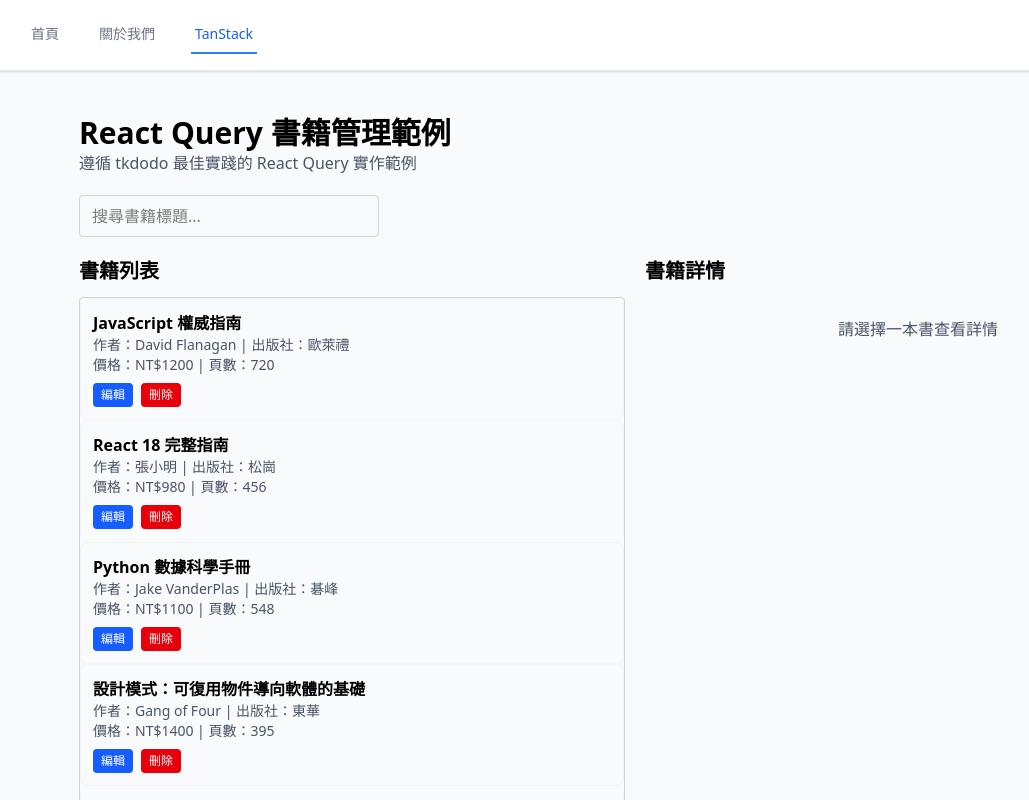
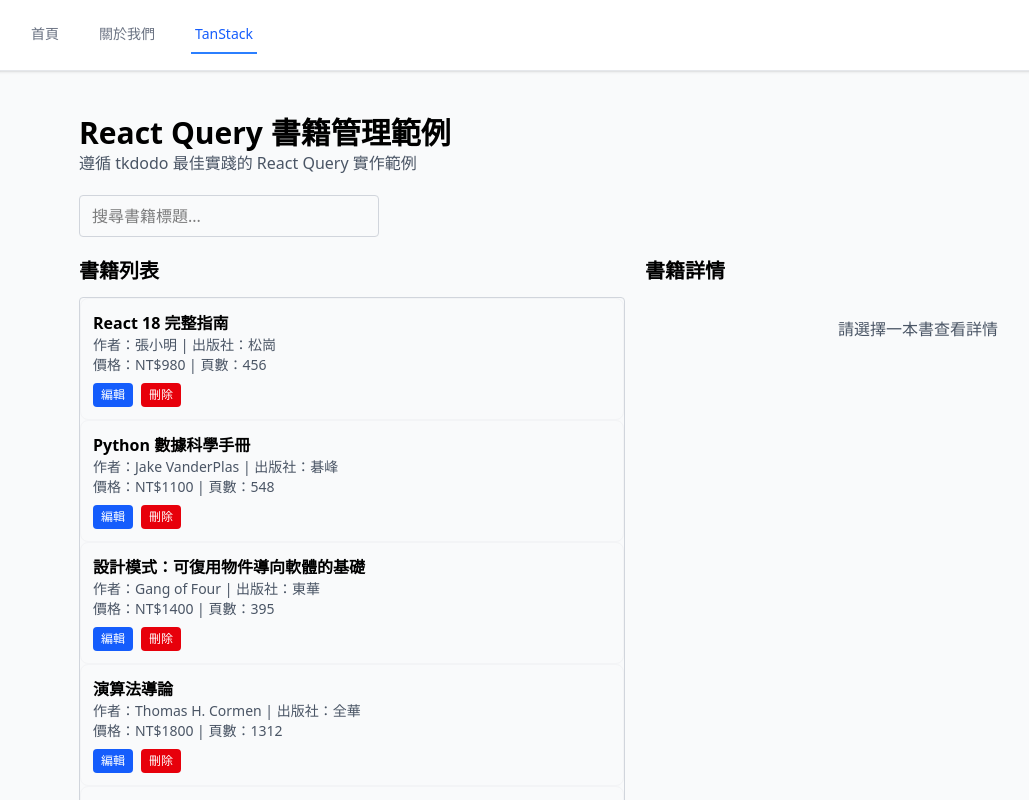
Before and after one commit to ketyykes/react-tanstack-query-practice, a React (Vite) app: page /tanstack in a window 1280 px wide. Shown: the top 800 px of the page, without its empty margins (5-1034 px from the left). Built offline with nearby package versions, Linux system fonts and the light colour scheme; data requests are answered from the project's data file.

Commit message:
feat: 更新書籍資料結構，移除不必要的標籤欄位，並在 TanstackPage 中新增通知系統以改善用戶體驗。

```diff
--- a/db.json
+++ b/db.json
@@ -1,57 +1,21 @@
 {
   "books": [
     {
-      "id": 1,
-      "title": "JavaScript 權威指南",
-      "author": "David Flanagan",
-      "authorId": 1,
-      "categoryId": 1,
-      "price": 1200,
-      "originalPrice": 1500,
-      "isbn": "9789862017838",
-      "publisher": "歐萊禮",
-      "publishDate": "2023-01-15",
-      "pages": 720,
+      "title": "React 18 完整指南",
+      "author": "張小明",
+      "publisher": "松崗",
+      "publishDate": "2023-03-20",
+      "price": 980,
+      "pages": 456,
+      "isbn": "9789863479123",
       "language": "中文",
-      "description": "深入淺出的 JavaScript 學習指南，適合初學者與進階開發者",
-      "coverImage": "https://picsum.photos/400/600?random=1",
-      "stock": 25,
-      "rating": 4.5,
-      "reviews": 128,
-      "isRecommended": true,
-      "tags": [
-        "程式設計",
-        "前端開發",
-        "JavaScript"
-      ]
+      "rating": 4.7,
+      "stock": 19,
+      "description": "最新 React 18 功能詳解，包含 Hooks、Suspense 等進階技術",
+      "id": "2"
     },
     {
-      "id": 2,
-      "title": "React 18 完整指南",
-      "author": "張小明",
-      "authorId": 2,
-      "categoryId": 1,
-      "price": 980,
-      "originalPrice": 980,
-      "isbn": "9789863479123",
-      "publisher": "松崗",
-      "publishDate": "2023-03-20",
-      "pages": 456,
-      "language": "中文",
-      "description": "最新 React 18 功能詳解，包含 Hooks、Suspense 等進階技術",
-      "coverImage": "https://picsum.photos/400/600?random=2",
-      "stock": 18,
-      "rating": 4.7,
-      "reviews": 89,
-      "isRecommended": true,
-      "tags": [
-        "React",
-        "前端框架",
-        "Web 開發"
-      ]
-    },
-    {
-      "id": 3,
+      "id": "3",
       "title": "Python 數據科學手冊",
       "author": "Jake VanderPlas",
       "authorId": 3,
@@ -68,15 +32,10 @@
       "stock": 32,
       "rating": 4.3,
       "reviews": 156,
-      "isRecommended": false,
-      "tags": [
-        "Python",
-        "數據科學",
-        "機器學習"
-      ]
+      "isRecommended": false
     },
     {
-      "id": 4,
+      "id": "4",
       "title": "設計模式：可復用物件導向軟體的基礎",
       "author": "Gang of Four",
       "authorId": 4,
@@ -93,15 +52,10 @@
       "stock": 12,
       "rating": 4.8,
       "reviews": 245,
-      "isRecommended": true,
-      "tags": [
-        "設計模式",
-        "軟體工程",
-        "物件導向"
-      ]
+      "isRecommended": true
     },
     {
-      "id": 5,
+      "id": "5",
       "title": "演算法導論",
       "author": "Thomas H. Cormen",
       "authorId": 5,
@@ -118,15 +72,10 @@
       "stock": 8,
       "rating": 4.6,
       "reviews": 89,
-      "isRecommended": true,
-      "tags": [
-        "演算法",
-        "資料結構",
-        "計算機科學"
-      ]
+      "isRecommended": true
     },
     {
-      "id": 6,
+      "id": "6",
       "title": "Vue.js 實戰開發",
       "author": "李大華",
       "authorId": 6,
@@ -143,12 +92,7 @@
       "stock": 22,
       "rating": 4.2,
       "reviews": 67,
-      "isRecommended": false,
-      "tags": [
-        "Vue.js",
-        "前端框架",
-        "JavaScript"
-      ]
+      "isRecommended": false
     }
   ]
 }
--- a/src/api/types/api.types.ts
+++ b/src/api/types/api.types.ts
@@ -18,5 +18,4 @@ export interface Book {
 	rating: number;
 	reviews: number;
 	isRecommended: boolean;
-	tags: string[];
 }
--- a/src/pages/TanstackPage/TanstackPage.tsx
+++ b/src/pages/TanstackPage/TanstackPage.tsx
@@ -9,12 +9,21 @@ import {
 import type { Book } from "../../api/types/api.types";
 import { SearchFilter, BookList, BookDetailPanel } from "./components";
 
+// 通知類型
+type NotificationType = "success" | "error";
+interface Notification {
+	id: string;
+	type: NotificationType;
+	message: string;
+}
+
 const TanstackPage = () => {
 	// 本地狀態管理 - 遵循 tkdodo 的建議，保持 server state 和 client state 分離
 	const [searchFilter, setSearchFilter] = useState("");
 	const [selectedBookId, setSelectedBookId] = useState<number | null>(null);
 	const [editingBook, setEditingBook] = useState<Book | null>(null);
 	const [editForm, setEditForm] = useState<Partial<Book>>({});
+	const [notifications, setNotifications] = useState<Notification[]>([]);
 
 	// React Query hooks - 使用自訂 hooks，遵循 tkdodo 建議
 	const {
@@ -35,6 +44,26 @@ const TanstackPage = () => {
 
 	// 預填充函式
 	const prefetchBook = usePrefetchBook();
+
+	// 通知系統輔助函式
+	const showNotification = (type: NotificationType, message: string) => {
+		const id = Date.now().toString();
+		setNotifications((prev) => [...prev, { id, type, message }]);
+
+		// 3 秒後自動移除通知
+		setTimeout(() => {
+			setNotifications((prev) =>
+				prev.filter((notification) => notification.id !== id)
+			);
+		}, 3000);
+	};
+
+	// 移除通知
+	const removeNotification = (id: string) => {
+		setNotifications((prev) =>
+			prev.filter((notification) => notification.id !== id)
+		);
+	};
 
 	// 處理書籍刪除
 	const handleDeleteBook = async (id: number) => {
@@ -86,10 +115,10 @@ const TanstackPage = () => {
 			setEditingBook(null);
 			setEditForm({});
 			// 成功提示
-			alert("書籍更新成功！");
+			showNotification("success", "書籍更新成功！");
 		} catch (error) {
 			console.error("更新書籍失敗：", error);
-			alert("更新失敗，請稍後再試");
+			showNotification("error", "更新失敗，請稍後再試");
 		}
 	};
 
@@ -106,13 +135,48 @@ const TanstackPage = () => {
 		prefetchBook(id);
 	};
 
-	const renderErrorState = () => (
-		<div className="error">
+	const LoadBookError = () => (
+		<div className="text-red-500">
 			載入書籍時發生錯誤：{(booksError as Error).message}
 		</div>
 	);
 
-	const renderMainContent = () => (
+	// 通知 UI 組件
+	const Notifications = () => (
+		<div className="fixed top-4 right-4 z-50 space-y-2">
+			{notifications.map((notification) => (
+				<div
+					key={notification.id}
+					className={`
+						px-4 py-3 rounded-lg shadow-lg max-w-sm
+						transform transition-all duration-300 ease-in-out
+						${
+							notification.type === "success"
+								? "bg-green-500 text-white"
+								: "bg-red-500 text-white"
+						}
+						cursor-pointer hover:opacity-80
+					`}
+					onClick={() => removeNotification(notification.id)}
+				>
+					<div className="flex items-center justify-between">
+						<span className="text-sm font-medium">{notification.message}</span>
+						<button
+							onClick={(e) => {
+								e.stopPropagation();
+								removeNotification(notification.id);
+							}}
+							className="ml-2 text-white hover:text-gray-200"
+						>
+							✕
+						</button>
+					</div>
+				</div>
+			))}
+		</div>
+	);
+
+	const MainContent = () => (
 		<div className="tanstack-page p-5 max-w-6xl mx-auto">
 			<h1 className="text-3xl font-bold">React Query 書籍管理範例</h1>
 			<p className="text-gray-600 mb-5">
@@ -149,7 +213,12 @@ const TanstackPage = () => {
 		</div>
 	);
 
-	return booksError ? renderErrorState() : renderMainContent();
+	return (
+		<>
+			<Notifications />
+			{booksError ? <LoadBookError /> : <MainContent />}
+		</>
+	);
 };
 
 export default TanstackPage;
--- a/src/pages/TanstackPage/components/BookDetails.tsx
+++ b/src/pages/TanstackPage/components/BookDetails.tsx
@@ -5,6 +5,8 @@ interface BookDetailsProps {
 }
 
 const BookDetails = ({ book }: BookDetailsProps) => {
+	console.log(book);
+
 	return (
 		<div className="border border-gray-300 rounded p-4">
 			<h3 className="text-lg font-semibold mb-3">{book.title}</h3>
@@ -38,9 +40,6 @@ const BookDetails = ({ book }: BookDetailsProps) => {
 			<p className="mb-2">
 				<strong>描述：</strong> {book.description}
 			</p>
-			<p className="mb-2">
-				<strong>標籤：</strong> {book.tags.join(", ")}
-			</p>
 		</div>
 	);
 };
```
